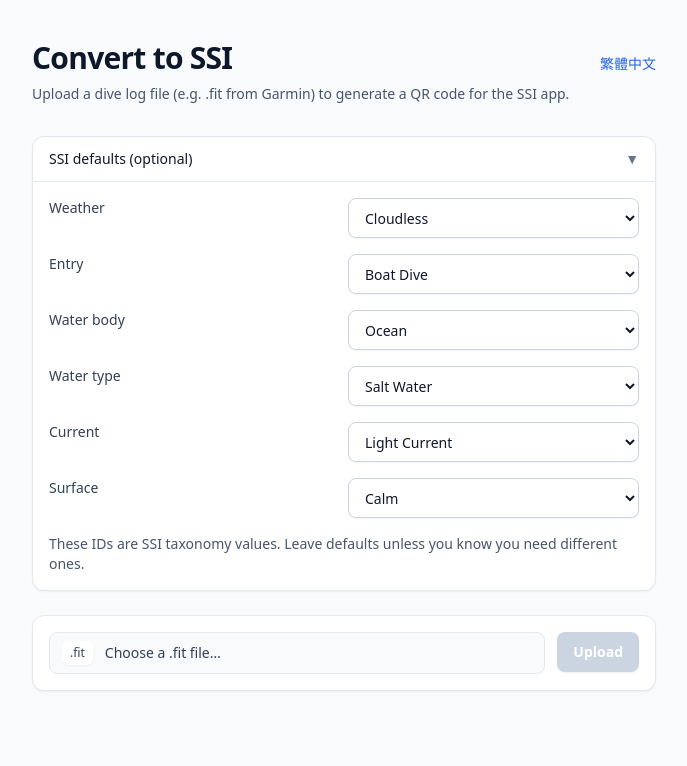
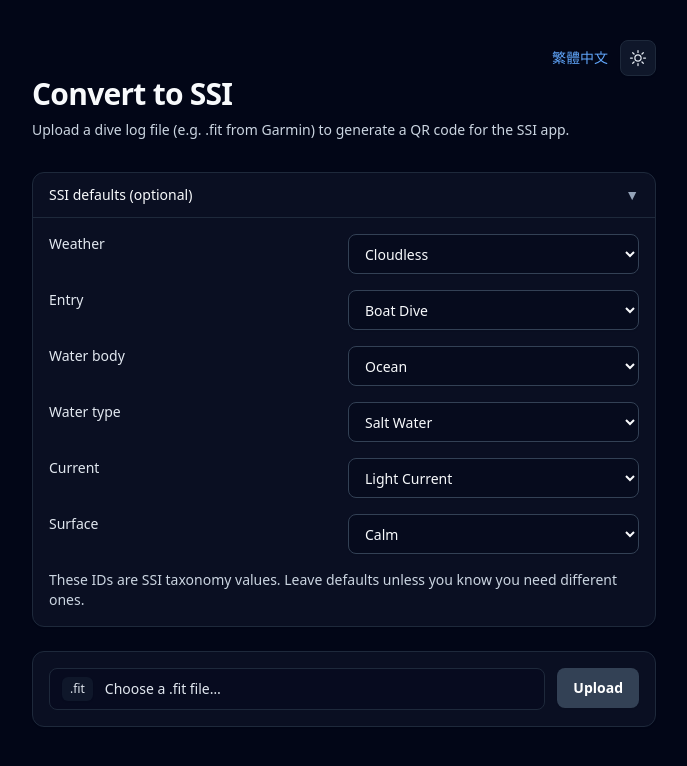
Before and after one commit to fsys2508/convert-to-ssi, a Next.js app: page /en in a window 1280 px wide. Shown: the top 766 px of the page, without its empty margins (296-983 px from the left). Built offline with nearby package versions, Linux system fonts and the light colour scheme.

Commit message:
Adding theme

```diff
--- a/app/[locale]/page.tsx
+++ b/app/[locale]/page.tsx
@@ -1,7 +1,9 @@
 "use client";
 
-import { useState } from "react";
+import { useEffect, useMemo, useState } from "react";
 import { useLocale, useTranslations } from "next-intl";
+import { useTheme } from "next-themes";
+import { MoonIcon, SunIcon } from "@heroicons/react/24/outline";
 
 type VarField =
   | "var_weather_id"
@@ -71,6 +73,11 @@
 export default function Home() {
   const t = useTranslations("Home");
   const locale = useLocale();
+  const { theme, setTheme } = useTheme();
+  const [mounted, setMounted] = useState(false);
+
+  useEffect(() => setMounted(true), []);
+  const isDark = useMemo(() => (mounted ? theme === "dark" : true), [mounted, theme]);
 
   const [file, setFile] = useState<File | null>(null);
   const [loading, setLoading] = useState(false);
@@ -129,43 +136,53 @@
   return (
     <main className="min-h-screen">
       <div className="mx-auto max-w-2xl px-4 py-10 sm:px-6">
-        <header className="flex items-baseline justify-between gap-4">
-          <div>
-            <h1 className="text-2xl font-semibold tracking-tight text-slate-900 sm:text-3xl">
+        <div className="ml-auto mr-0 w-fit flex items-center gap-3 text-sm">
+        <a
+              href={locale === "en" ? "/zh" : "/en"}
+              className="font-medium text-blue-600 hover:text-blue-700 hover:underline dark:text-blue-400 dark:hover:text-blue-300"
+          >
+            {locale === "en" ? "繁體中文" : "English"}
+          </a>
+          <button
+              type="button"
+              onClick={() => setTheme(isDark ? "light" : "dark")}
+              className="inline-flex h-9 w-9 items-center justify-center rounded-lg border border-slate-200 bg-white text-slate-700 shadow-sm transition hover:bg-slate-50 dark:border-slate-800 dark:bg-slate-900 dark:text-slate-200 dark:hover:bg-slate-800"
+              aria-label={isDark ? "Switch to light mode" : "Switch to dark mode"}
+          >
+            {isDark ? (
+                <SunIcon className="h-5 w-5" aria-hidden="true" />
+            ) : (
+                <MoonIcon className="h-5 w-5" aria-hidden="true" />
+            )}
+          </button>
+        </div>
+        <div>
+            <h1 className="text-2xl font-semibold tracking-tight text-slate-900 dark:text-slate-50 sm:text-3xl">
               {t("heading")}
             </h1>
-            <p className="mt-2 text-sm text-slate-600">
+            <p className="mt-2 text-sm text-slate-600 dark:text-slate-300">
               {t("intro")}
             </p>
           </div>
-          <div className="text-sm">
-            <a
-              href={locale === "en" ? "/zh" : "/en"}
-              className="font-medium text-blue-600 hover:text-blue-700 hover:underline"
-            >
-            {locale === "en" ? "繁體中文" : "English"}
-          </a>
-          </div>
-        </header>
 
         <section className="mt-8 space-y-6">
-          <details open className="rounded-xl border border-slate-200 bg-white shadow-sm">
-            <summary className="cursor-pointer select-none list-none px-4 py-3 text-sm font-medium text-slate-900 [&::-webkit-details-marker]:hidden">
+          <details open className="rounded-xl border border-slate-200 bg-white shadow-sm dark:border-slate-800 dark:bg-slate-900/60">
+            <summary className="cursor-pointer select-none list-none px-4 py-3 text-sm font-medium text-slate-900 dark:text-slate-50 [&::-webkit-details-marker]:hidden">
               <div className="flex items-center justify-between">
                 <span>{t("ssiDefaultsTitle")}</span>
-                <span className="text-slate-500">▼</span>
+                <span className="text-slate-500 dark:text-slate-400">▼</span>
               </div>
             </summary>
-            <div className="border-t border-slate-200 px-4 py-4">
+            <div className="border-t border-slate-200 px-4 py-4 dark:border-slate-800">
               <div className="grid gap-4">
                 {(Object.keys(DEFAULT_VARS) as VarField[]).map((field) => (
                   <div key={field} className="grid gap-2 sm:grid-cols-2 sm:items-start">
-                    <label className="text-sm font-medium text-slate-700">
+                    <label className="text-sm font-medium text-slate-700 dark:text-slate-200">
                       {t(`ssiFieldLabels.${field}`)}
                     </label>
                     <div className="grid gap-2">
                       <select
-                        className="h-10 w-full rounded-lg border border-slate-300 bg-white px-3 text-sm text-slate-900 shadow-sm outline-none focus:border-blue-500 focus:ring-4 focus:ring-blue-500/20 disabled:cursor-not-allowed disabled:bg-slate-50 disabled:text-slate-500"
+                        className="h-10 w-full rounded-lg border border-slate-300 bg-white px-3 text-sm text-slate-900 shadow-sm outline-none focus:border-blue-500 focus:ring-4 focus:ring-blue-500/20 disabled:cursor-not-allowed disabled:bg-slate-50 disabled:text-slate-500 dark:border-slate-700 dark:bg-slate-950/40 dark:text-slate-50 dark:disabled:bg-slate-900/40 dark:disabled:text-slate-400"
                         value={varMode[field]}
                         onChange={(e) => setVarMode((prev) => ({ ...prev, [field]: e.target.value }))}
                         disabled={loading}
@@ -178,7 +195,7 @@
                       </select>
                       {varMode[field] === "custom" && (
                         <input
-                          className="h-10 w-full rounded-lg border border-slate-300 bg-white px-3 text-sm text-slate-900 shadow-sm outline-none focus:border-blue-500 focus:ring-4 focus:ring-blue-500/20 disabled:cursor-not-allowed disabled:bg-slate-50 disabled:text-slate-500"
+                          className="h-10 w-full rounded-lg border border-slate-300 bg-white px-3 text-sm text-slate-900 shadow-sm outline-none focus:border-blue-500 focus:ring-4 focus:ring-blue-500/20 disabled:cursor-not-allowed disabled:bg-slate-50 disabled:text-slate-500 dark:border-slate-700 dark:bg-slate-950/40 dark:text-slate-50 dark:disabled:bg-slate-900/40 dark:disabled:text-slate-400"
                           type="number"
                           inputMode="numeric"
                           value={varCustom[field]}
@@ -190,17 +207,20 @@
                     </div>
                   </div>
                 ))}
-                <p className="text-sm text-slate-600">
+                <p className="text-sm text-slate-600 dark:text-slate-300">
                   {t("ssiDefaultsHint")}
                 </p>
               </div>
             </div>
           </details>
 
-          <form onSubmit={handleSubmit} className="rounded-xl border border-slate-200 bg-white p-4 shadow-sm">
+          <form
+            onSubmit={handleSubmit}
+            className="rounded-xl border border-slate-200 bg-white p-4 shadow-sm dark:border-slate-800 dark:bg-slate-900/60"
+          >
             <div className="flex flex-col gap-3 sm:flex-row sm:items-center sm:justify-between">
-              <label className="inline-flex w-full cursor-pointer items-center gap-3 rounded-lg border border-slate-200 bg-slate-50 px-3 py-2 text-sm text-slate-700 hover:bg-slate-100">
-                <span className="shrink-0 rounded-md bg-white px-2 py-1 text-xs font-medium text-slate-700 shadow-sm">
+              <label className="inline-flex w-full cursor-pointer items-center gap-3 rounded-lg border border-slate-200 bg-slate-50 px-3 py-2 text-sm text-slate-700 hover:bg-slate-100 dark:border-slate-800 dark:bg-slate-950/30 dark:text-slate-200 dark:hover:bg-slate-950/50">
+                <span className="shrink-0 rounded-md bg-white px-2 py-1 text-xs font-medium text-slate-700 shadow-sm dark:bg-slate-900 dark:text-slate-200">
                   .fit
                 </span>
                 <span className="min-w-0 flex-1 truncate">
@@ -218,7 +238,7 @@
               <button
                 type="submit"
                 disabled={!file || loading}
-                className="inline-flex h-10 w-fit self-start items-center justify-center whitespace-nowrap rounded-lg bg-blue-600 px-4 text-sm font-semibold text-white shadow-sm transition hover:bg-blue-700 disabled:cursor-not-allowed disabled:bg-slate-300"
+                className="inline-flex h-10 w-fit self-start items-center justify-center whitespace-nowrap rounded-lg bg-blue-600 px-4 text-sm font-semibold text-white shadow-sm transition hover:bg-blue-700 disabled:cursor-not-allowed disabled:bg-slate-300 dark:disabled:bg-slate-700"
               >
                 {loading ? t("processing") : t("upload")}
               </button>
@@ -226,14 +246,14 @@
           </form>
 
           {error && (
-            <div className="rounded-xl border border-red-200 bg-red-50 px-4 py-3 text-sm text-red-700">
+            <div className="rounded-xl border border-red-200 bg-red-50 px-4 py-3 text-sm text-red-700 dark:border-red-900/50 dark:bg-red-950/30 dark:text-red-300">
               {error}
             </div>
           )}
 
           {result && (
-            <div className="rounded-xl border border-slate-200 bg-white p-4 shadow-sm">
-              <p className="text-sm font-semibold text-slate-900">
+            <div className="rounded-xl border border-slate-200 bg-white p-4 shadow-sm dark:border-slate-800 dark:bg-slate-900/60">
+              <p className="text-sm font-semibold text-slate-900 dark:text-slate-50">
                 {t("diveLine", {
                   datetime: result.dive.datetime,
                   divetime: result.dive.divetime,
@@ -241,7 +261,7 @@
                 })}
               </p>
               <div className="mt-4 grid gap-4 sm:grid-cols-[240px,1fr] sm:items-start">
-                <div className="rounded-lg border border-slate-200 bg-white p-3">
+                <div className="rounded-lg border border-slate-200 bg-white p-3 dark:border-slate-800 dark:bg-slate-950/20">
                   <img className="h-auto w-full" src={result.qrDataUrl} alt={t("qrAlt")} />
                 </div>
                 {/*<div className="text-sm text-slate-600">*/}
--- a/app/layout.tsx
+++ b/app/layout.tsx
@@ -1,5 +1,6 @@
 import type { Metadata } from "next";
 import "./globals.css";
+import { Providers } from "./providers";
 
 export const metadata: Metadata = {
   title: "Convert to SSI",
@@ -12,8 +13,10 @@
   children: React.ReactNode;
 }>) {
   return (
-    <html lang="en">
-      <body className="min-h-screen">{children}</body>
+    <html lang="en" suppressHydrationWarning>
+      <body className="min-h-screen bg-slate-50 text-slate-900 antialiased dark:bg-slate-950 dark:text-slate-50">
+        <Providers>{children}</Providers>
+      </body>
     </html>
   );
 }
--- /dev/null
+++ b/app/providers.tsx
@@ -0,0 +1,11 @@
+"use client";
+
+import { ThemeProvider } from "next-themes";
+
+export function Providers({ children }: { children: React.ReactNode }) {
+  return (
+    <ThemeProvider attribute="class" defaultTheme="dark" enableSystem={false}>
+      {children}
+    </ThemeProvider>
+  );
+}
--- a/package.json
+++ b/package.json
@@ -10,9 +10,11 @@
   },
   "dependencies": {
     "@garmin/fitsdk": "^21.195.0",
+    "@heroicons/react": "^2.2.0",
     "formidable": "^3.5.4",
     "next": "^14.2.0",
     "next-intl": "^4.8.3",
+    "next-themes": "^0.4.6",
     "qrcode": "^1.5.4",
     "react": "^18.2.0",
     "react-dom": "^18.2.0",
--- a/tailwind.config.js
+++ b/tailwind.config.js
@@ -1,5 +1,6 @@
 /** @type {import('tailwindcss').Config} */
 module.exports = {
+  darkMode: "class",
   content: [
     "./app/**/*.{js,ts,jsx,tsx,mdx}",
     "./components/**/*.{js,ts,jsx,tsx,mdx}",
```
Also changed, not shown: 1 other file (tests, documents, lock files or other folders).
